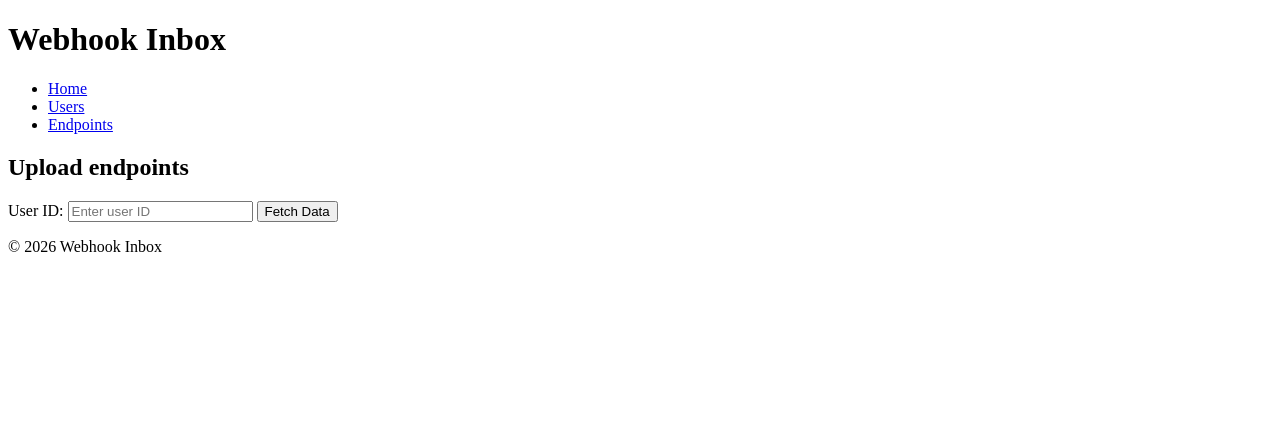
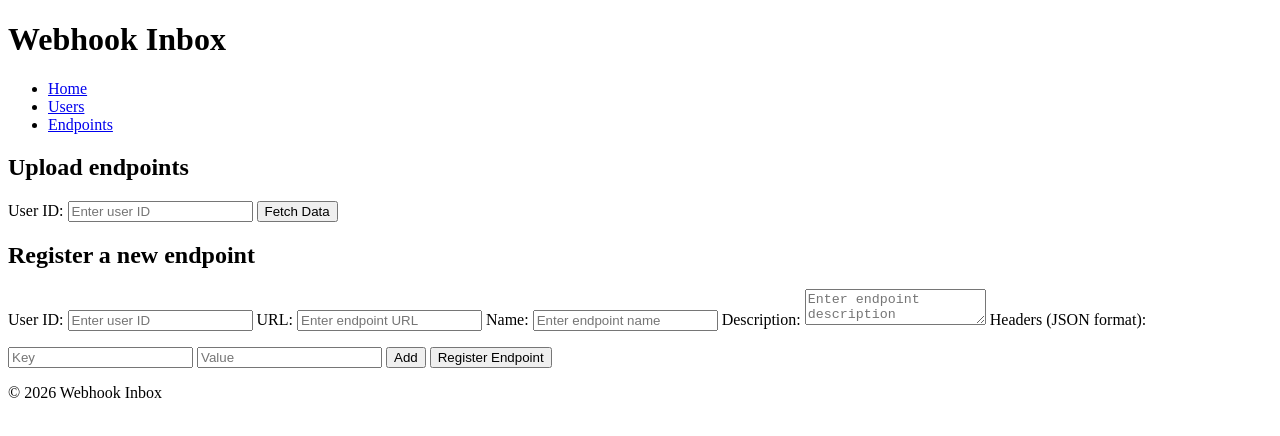
Before and after one commit to ArtemSoldatkin/webhook-inbox, a SvelteKit app in the folder web/: page /endpoints in a window 1280 px wide. Shown: the top 436 px of the page. Built offline with nearby package versions, Linux system fonts and the light colour scheme.

Commit message:
T-14 - Added endpoint DTO, Added create endpoint and InputJSON components on UI

```diff
--- /dev/null
+++ b/web/src/lib/components/InputJSON.svelte
@@ -0,0 +1,35 @@
+<script lang="ts">
+	let key: string = '';
+	let value: string = '';
+
+	export let json: Record<string, string> = {};
+	export let disabled: boolean = false;
+
+	function addKeyValue() {
+		if (key.trim() === '' || value.trim() === '' || json[key]) {
+			return;
+		}
+		json = { ...json, [key]: value };
+		key = '';
+		value = '';
+	}
+
+	function removeKey(keyToRemove: string) {
+		delete json[keyToRemove];
+		console.log('Removing key:', keyToRemove);
+		json = { ...json };
+	}
+</script>
+
+<ul>
+	{#each Object.keys(json) as jsonKey}
+		<li>
+			<p>{jsonKey}</p>
+			<input type="text" placeholder="Value" bind:value={json[jsonKey]} {disabled} />
+			<button type="button" {disabled} on:click={() => removeKey(jsonKey)}>Remove</button>
+		</li>
+	{/each}
+</ul>
+<input type="text" placeholder="Key" bind:value={key} {disabled} />
+<input type="text" placeholder="Value" bind:value {disabled} />
+<button type="button" {disabled} on:click={() => addKeyValue()}>Add</button>
--- /dev/null
+++ b/web/src/lib/types.ts
@@ -0,0 +1,16 @@
+export interface User {
+	ID: number;
+	Email: string;
+	CreatedAt: Date;
+}
+
+export interface Endpoint {
+	ID: number;
+	UserID: number;
+	Url: string;
+	Name: string;
+	Description: string;
+	Headers: string[];
+	IsActive: boolean;
+	CreatedAt: Date;
+}
--- a/web/src/routes/endpoints/+page.svelte
+++ b/web/src/routes/endpoints/+page.svelte
@@ -1,5 +1,7 @@
 <script lang="ts">
 	import ListEndpoints from './components/ListEndpoints.svelte';
+	import RegisterEndpoint from './components/RegisterEndpoint.svelte';
 </script>
 
 <ListEndpoints />
+<RegisterEndpoint />
--- a/web/src/routes/endpoints/components/ListEndpoints.svelte
+++ b/web/src/routes/endpoints/components/ListEndpoints.svelte
@@ -1,16 +1,7 @@
 <script lang="ts">
-	interface Endpoint {
-		ID: number;
-		UserID: number;
-		Url: string;
-		Name: string;
-		Description: string;
-		Headers: string[];
-		IsActive: boolean;
-		CreatedAt: Date;
-	}
+	import type { Endpoint } from '$lib/types';
 
-	let userId: string = '';
+	let userID: string = '';
 	let data: Endpoint[] | null = null;
 	let loading = false;
 	let error: string | null = null;
@@ -19,13 +10,15 @@
 		loading = true;
 		error = null;
 		try {
-			const res = await fetch(`api/endpoints?user_id=${userId}`);
+			const res = await fetch(`api/endpoints?user_id=${userID}`);
 			if (!res.ok) {
 				throw new Error('Failed to fetch data');
 			}
 			data = await res.json();
+			userID = '';
 		} catch (err: unknown) {
 			error = err instanceof Error ? err.message : String(err);
+			console.error('Error fetching endpoints:', err);
 		} finally {
 			loading = false;
 		}
@@ -34,13 +27,13 @@
 
 <h2>Upload endpoints</h2>
 <form on:submit|preventDefault={fetchEndpoints}>
-	<label for="userId">User ID:</label>
+	<label for="userID">User ID:</label>
 	<input
 		type="text"
-		name="userId"
+		name="userID"
 		placeholder="Enter user ID"
 		required
-		bind:value={userId}
+		bind:value={userID}
 		disabled={loading}
 	/>
 	<button type="submit" disabled={loading}>Fetch Data</button>
@@ -56,8 +49,11 @@
 	{#each data as endpoint}
 		<div>
 			<h2>{endpoint.Name}</h2>
+			<p>{endpoint.Description}</p>
 			<p>{endpoint.Url}</p>
-			<p>{endpoint.Description}</p>
+			{#each Object.entries(endpoint.Headers) as [headerKey, headerValue]}
+				<p>{headerKey}: {headerValue}</p>
+			{/each}
 			<p>Active: {endpoint.IsActive ? 'Yes' : 'No'}</p>
 			<p>Created At: {new Date(endpoint.CreatedAt).toLocaleString()}</p>
 		</div>
--- /dev/null
+++ b/web/src/routes/endpoints/components/RegisterEndpoint.svelte
@@ -0,0 +1,105 @@
+<script lang="ts">
+	import InputJSON from '$lib/components/InputJSON.svelte';
+	import type { Endpoint } from '$lib/types';
+
+	let userID: string = '';
+	let url: string = '';
+	let name: string = '';
+	let description: string = '';
+	let headers: Record<string, string> = {};
+
+	let data: Endpoint | null = null;
+	let loading = false;
+	let error: string | null = null;
+
+	async function registerEndpoint() {
+		loading = true;
+		try {
+			const res = await fetch('api/endpoints', {
+				method: 'POST',
+				headers: { 'Content-Type': 'application/json' },
+				body: JSON.stringify({
+					userID: parseInt(userID, 10),
+					url,
+					name,
+					description,
+					headers
+				})
+			});
+			if (!res.ok) {
+				throw new Error('Failed to register endpoint');
+			}
+			data = await res.json();
+			userID = '';
+			url = '';
+			name = '';
+			description = '';
+			headers = {};
+		} catch (err: unknown) {
+			error = err instanceof Error ? err.message : String(err);
+			console.error('Error registering endpoints:', err);
+		} finally {
+			loading = false;
+		}
+	}
+</script>
+
+<h2>Register a new endpoint</h2>
+<form on:submit|preventDefault={registerEndpoint}>
+	<label for="userID">User ID:</label>
+	<input
+		type="text"
+		name="userID"
+		placeholder="Enter user ID"
+		required
+		bind:value={userID}
+		disabled={loading}
+	/>
+	<label for="url">URL:</label>
+	<input
+		type="text"
+		name="url"
+		placeholder="Enter endpoint URL"
+		required
+		bind:value={url}
+		disabled={loading}
+	/>
+	<label for="name">Name:</label>
+	<input
+		type="text"
+		name="name"
+		placeholder="Enter endpoint name"
+		required
+		bind:value={name}
+		disabled={loading}
+	/>
+	<label for="description">Description:</label>
+	<textarea
+		name="description"
+		placeholder="Enter endpoint description"
+		bind:value={description}
+		disabled={loading}
+	></textarea>
+	<label
+		>Headers (JSON format):
+		<InputJSON bind:json={headers} disabled={loading} />
+	</label>
+
+	<button type="submit" disabled={loading}>Register Endpoint</button>
+</form>
+{#if loading}
+	<p>Loading...</p>
+{:else if error}
+	<p>Error: {error}</p>
+{:else if data}
+	<div>
+		<h2>{data.Name}</h2>
+		<p>{data.Description}</p>
+		<p>{data.Url}</p>
+		{#each Object.entries(data.Headers) as [headerKey, headerValue]}
+			<p>{headerKey}: {headerValue}</p>
+		{/each}
+		<p>Active: {data.IsActive ? 'Yes' : 'No'}</p>
+		<p>Created At: {new Date(data.CreatedAt).toLocaleString()}</p>
+	</div>
+{/if}
```
Also changed, not shown: web/src/routes/users/+page.svelte (+2 -5 lines), 2 other files (tests, documents, lock files or other folders).
